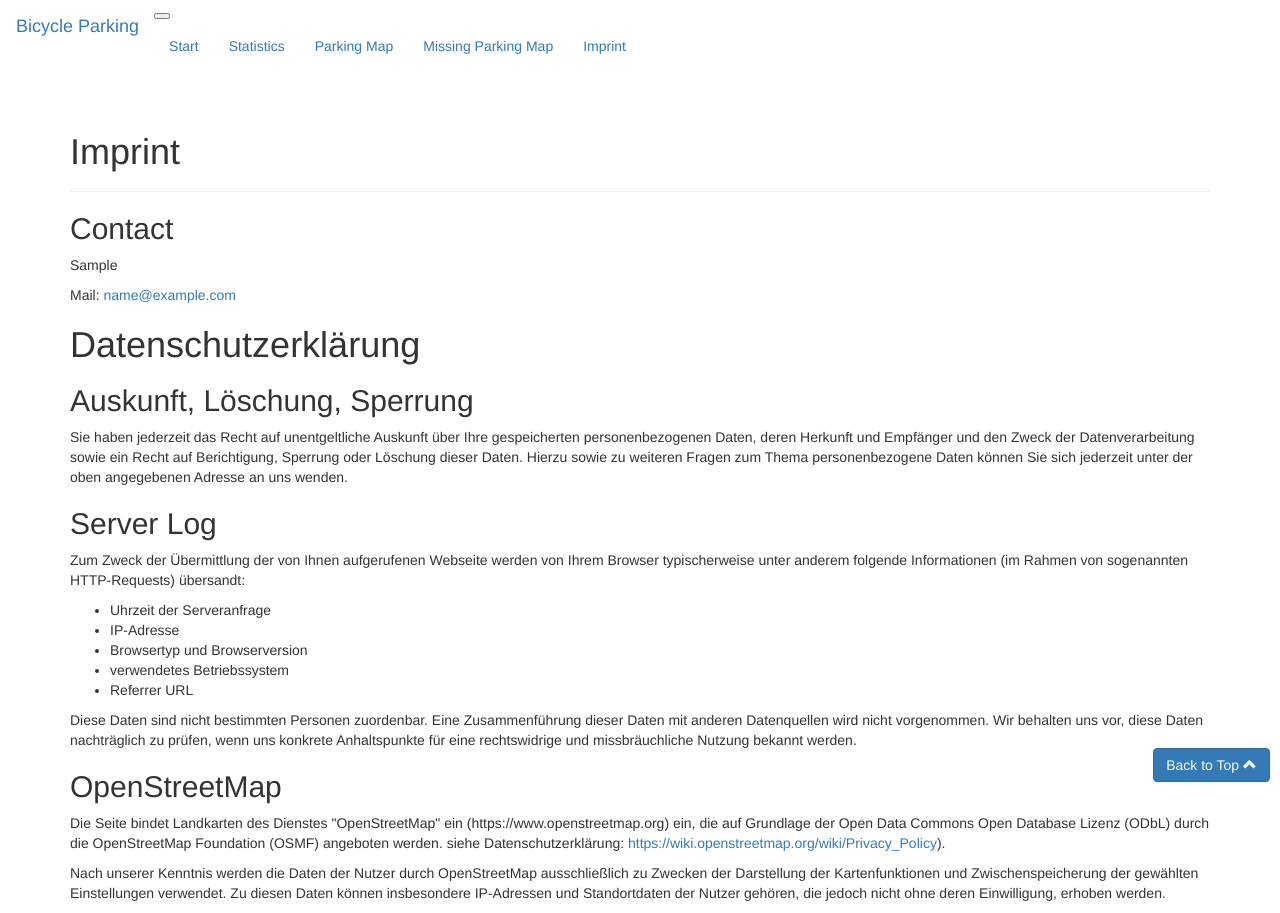
After one commit to britiger/bikeparkingberlin, a Python web app: template webapp/app/templates/imprint.html in a window 1280 px wide. The commit adds this page. Run offline with Jinja, Linux system fonts and the light colour scheme; the template is opened without the code that fills it: most values are stand-ins (such as "Sample title", 1, 10 or a date in 2020); some libraries are stand-ins or nearby versions.

Commit message:
Adding Imprint, closes #7

```diff
--- a/webapp/app/main/routes.py
+++ b/webapp/app/main/routes.py
@@ -1,6 +1,7 @@
 from flask import render_template as flask_render_template, abort
 from app.main import bp
 from app import db
+from os import environ
 
 from sqlalchemy import text
 
@@ -17,6 +18,10 @@ def render_template(template, **kwargs):
 def index():
     return render_template('index.html')
 
+
+@bp.route('/imprint')
+def imprint():
+    return render_template('imprint.html', imprint_addr=environ.get('imprint_addr'), imprint_mail=environ.get('imprint_mail'))
 
 @bp.route('/statistics')
 @bp.route('/statistics/<filter_text>')
--- a/webapp/app/templates/base.html
+++ b/webapp/app/templates/base.html
@@ -30,6 +30,7 @@
                             {% endfor %}
                         </div>
                 </li>
+                <li class="nav-item {% if request.endpoint=='main.imprint' %}active{% endif %}"><a href="{{ url_for('main.imprint') }}" class="nav-link">{{ _('Imprint') }}</a></li>
             </ul>
         </div>
 </nav>
--- /dev/null
+++ b/webapp/app/templates/imprint.html
@@ -0,0 +1,38 @@
+{%- extends "base.html" %}
+
+{% block title %}{{ _('Imprint') }}{% endblock %}
+
+{% block content %}
+    <div class="container">
+        <div class="page-header">
+            <h1>{{ _('Imprint') }}</h1>
+        </div>
+
+        <h2>{{ _('Contact') }}</h2>
+
+        <p>{{ imprint_addr|replace('\n', '<br/>'|safe) }}</p>
+
+        <p>{{ _('Mail') }}: <a href="mailto:{{ imprint_mail }}">{{ imprint_mail }}</a></p>
+        <h1>Datenschutzerklärung</h1>
+        <h2>Auskunft, Löschung, Sperrung</h2>
+        <p>
+        Sie haben jederzeit das Recht auf unentgeltliche Auskunft über Ihre gespeicherten personenbezogenen Daten, deren Herkunft und Empfänger und den Zweck der Datenverarbeitung sowie ein Recht auf Berichtigung, Sperrung oder Löschung dieser Daten. Hierzu sowie zu weiteren Fragen zum Thema personenbezogene Daten können Sie sich jederzeit unter der oben angegebenen Adresse an uns wenden.
+        </p>
+        <h2>Server Log</h2>
+        <p>
+        Zum Zweck der Übermittlung der von Ihnen aufgerufenen Webseite werden von Ihrem Browser typischerweise unter anderem folgende Informationen (im Rahmen von sogenannten HTTP-Requests) übersandt:
+        <ul>
+            <li>Uhrzeit der Serveranfrage</li>
+            <li>IP-Adresse</li>
+            <li>Browsertyp und Browserversion</li>
+            <li>verwendetes Betriebssystem</li>
+            <li>Referrer URL</li>
+        </ul>
+        Diese Daten sind nicht bestimmten Personen zuordenbar. Eine Zusammenführung dieser Daten mit anderen Datenquellen wird nicht vorgenommen. Wir behalten uns vor, diese Daten nachträglich zu prüfen, wenn uns konkrete Anhaltspunkte für eine rechtswidrige und missbräuchliche Nutzung bekannt werden.
+        </p>
+        <h2>OpenStreetMap</h2>
+
+        <p>Die Seite bindet Landkarten des Dienstes "OpenStreetMap" ein (https://www.openstreetmap.org) ein, die auf Grundlage der Open Data Commons Open Database Lizenz (ODbL) durch die OpenStreetMap Foundation (OSMF) angeboten werden. siehe Datenschutzerklärung: <a href="https://wiki.openstreetmap.org/wiki/Privacy_Policy">https://wiki.openstreetmap.org/wiki/Privacy_Policy</a>).</p>
+        <p>Nach unserer Kenntnis werden die Daten der Nutzer durch OpenStreetMap ausschließlich zu Zwecken der Darstellung der Kartenfunktionen und Zwischenspeicherung der gewählten Einstellungen verwendet. Zu diesen Daten können insbesondere IP-Adressen und Standortdaten der Nutzer gehören, die jedoch nicht ohne deren Einwilligung, erhoben werden.</p>
+    </div>
+{%- endblock %}
```
Also changed, not shown: webapp/app/translations/de/LC_MESSAGES/messages.po, 1 other file.
